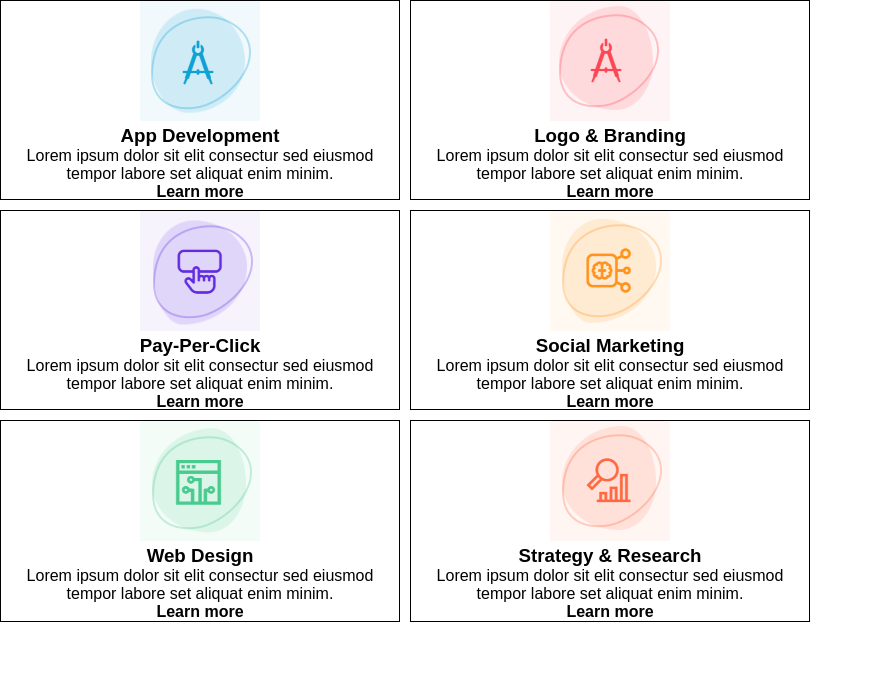
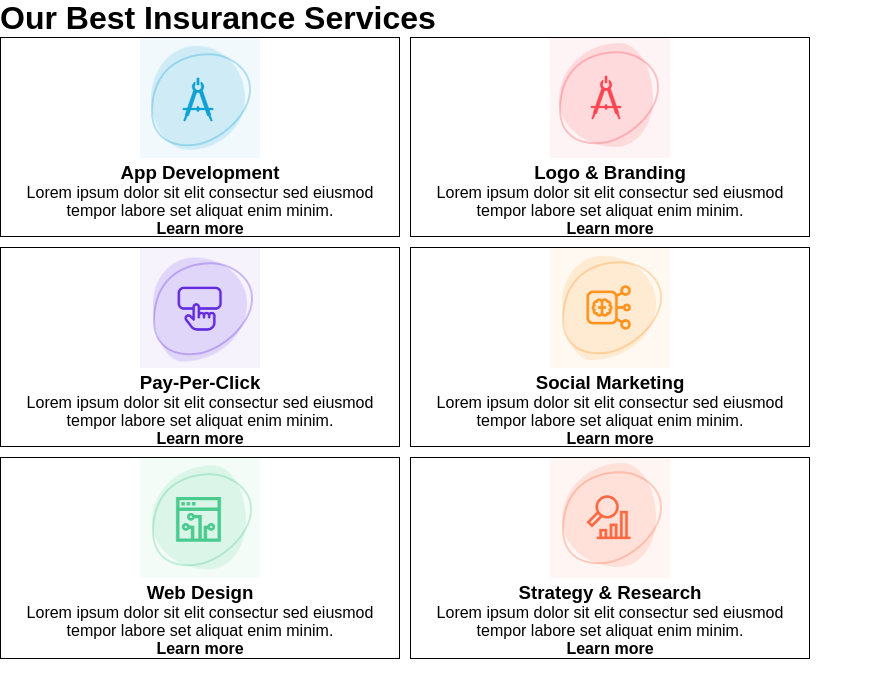
Before and after one commit to HahnOZ/s5s2, a plain HTML site: page index.html in a window 1280 px wide. Shown: the whole page, without its empty margins (0-873 px from the left). Drawn offline with Linux system fonts and the light colour scheme.

Commit message:
nombre-del-commit 3

```diff
--- a/index.html
+++ b/index.html
@@ -7,6 +7,8 @@
     <link rel="stylesheet" href="style.css">
 </head>
 <body>
+
+    <h1>Our Best Insurance Services</h1>
 
     <section class="container">
 
```
Also changed, not shown: style.css (line endings or trailing spaces).
